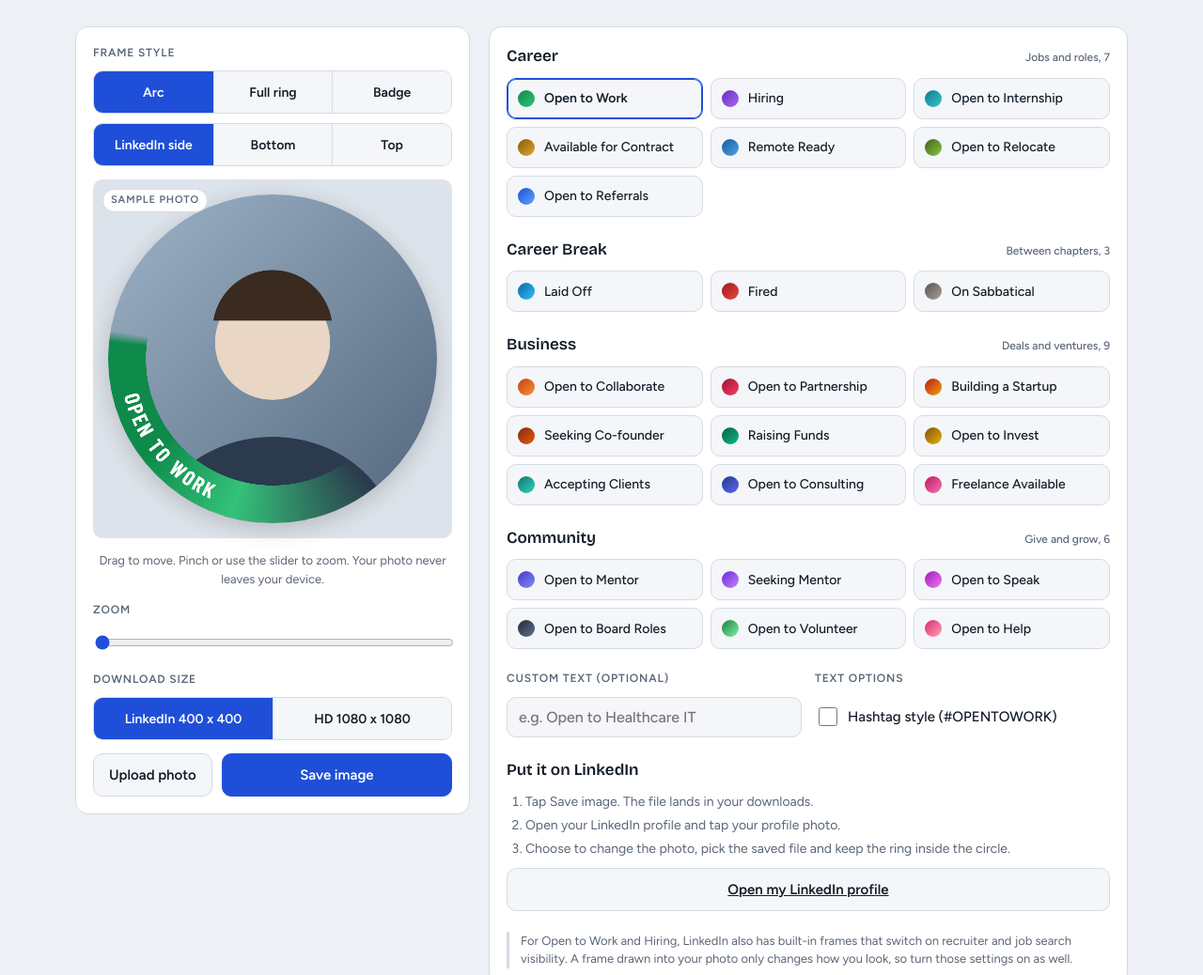
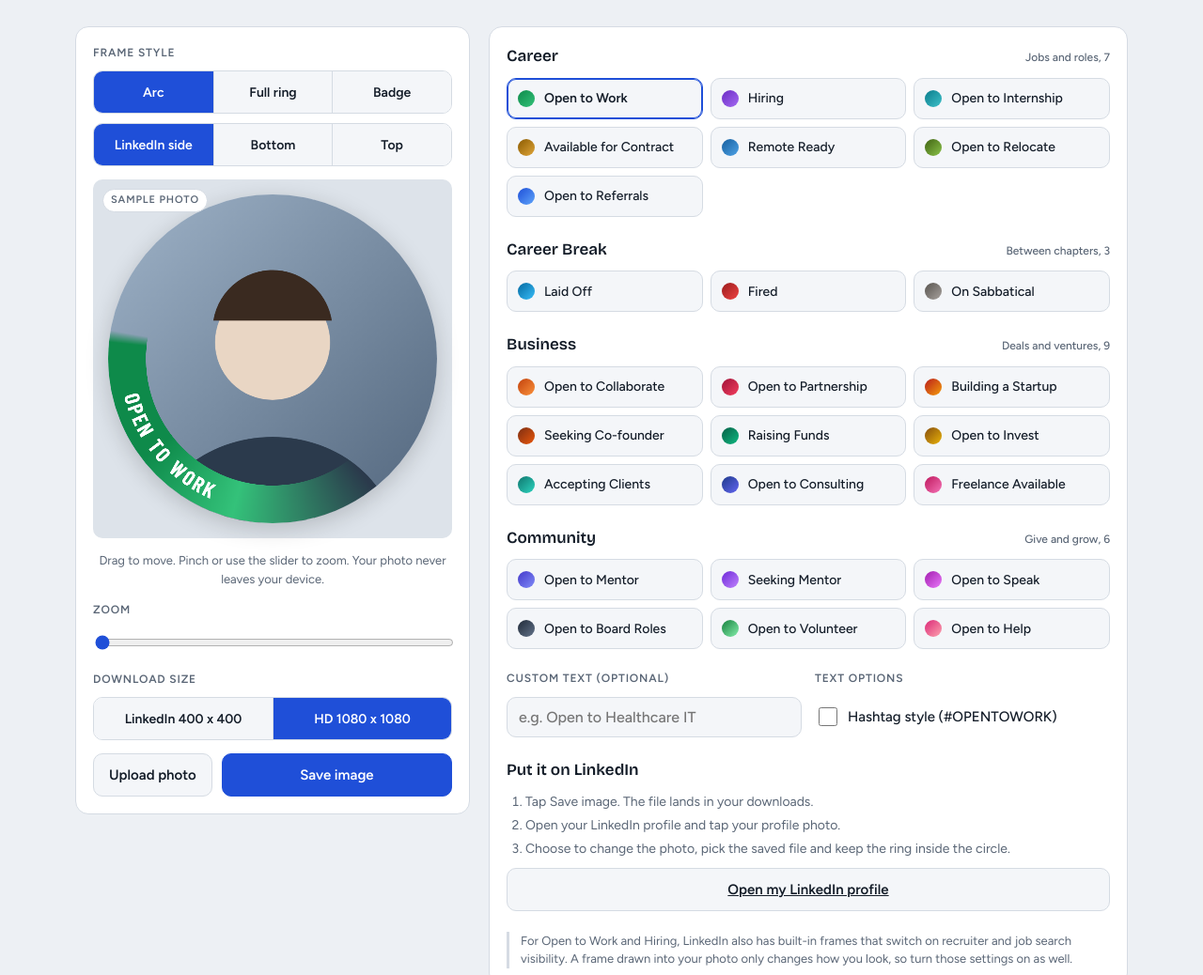
Before and after one commit to hii2023/Linkedin, a plain HTML site: page index.html in a window 1280 px wide. Shown: the top 1038 px of the page at 94% size. Drawn offline with nearby package versions, Linux system fonts and the light colour scheme; a web font is replaced by a local one.

Commit message:
Default download to HD 1080 x 1080
Co-Authored-By: Claude Opus 5.5 <noreply@anthropic.com>
Claude-Session: https://claude.ai/code/session_01WnTbqjqCKfSXBsiHqQ38Ak

```diff
--- a/index.html
+++ b/index.html
@@ -123,8 +123,8 @@ input[type=file]{position:absolute;width:1px;height:1px;opacity:0}
     <div class="group">
       <span class="lbl">Download size</span>
       <div class="seg seg2" role="group" aria-label="Download size">
-        <button type="button" data-size="400" aria-pressed="true">LinkedIn 400 x 400</button>
-        <button type="button" data-size="1080" aria-pressed="false">HD 1080 x 1080</button>
+        <button type="button" data-size="400" aria-pressed="false">LinkedIn 400 x 400</button>
+        <button type="button" data-size="1080" aria-pressed="true">HD 1080 x 1080</button>
       </div>
     </div>
     <div class="row">
@@ -197,7 +197,7 @@ const MODES = [
   {g:"Career Break", id:"sabbatical", label:"On Sabbatical", c1:"#57534E", c2:"#A8A29E"}
 ];
 const GROUP_NOTE = {Career:"Jobs and roles", "Career Break":"Between chapters", Business:"Deals and ventures", Community:"Give and grow"};
-let exportSize = 400;
+let exportSize = 1080;
 const FONT = s => `800 ${s}px "Barlow Condensed", "Arial Narrow", sans-serif`;
 
 const view = document.getElementById("view"), vctx = view.getContext("2d");
```
Also changed, not shown: 1 other file.
